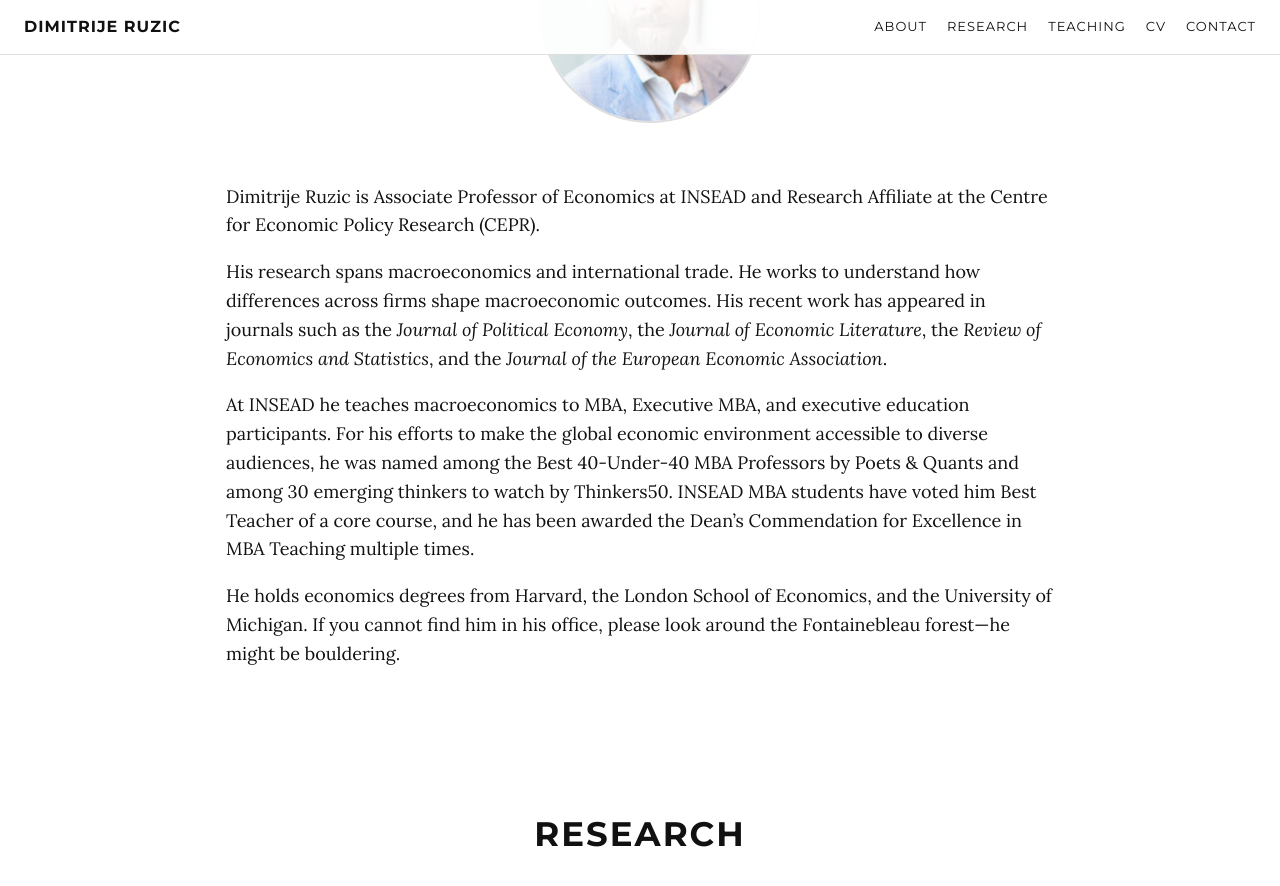
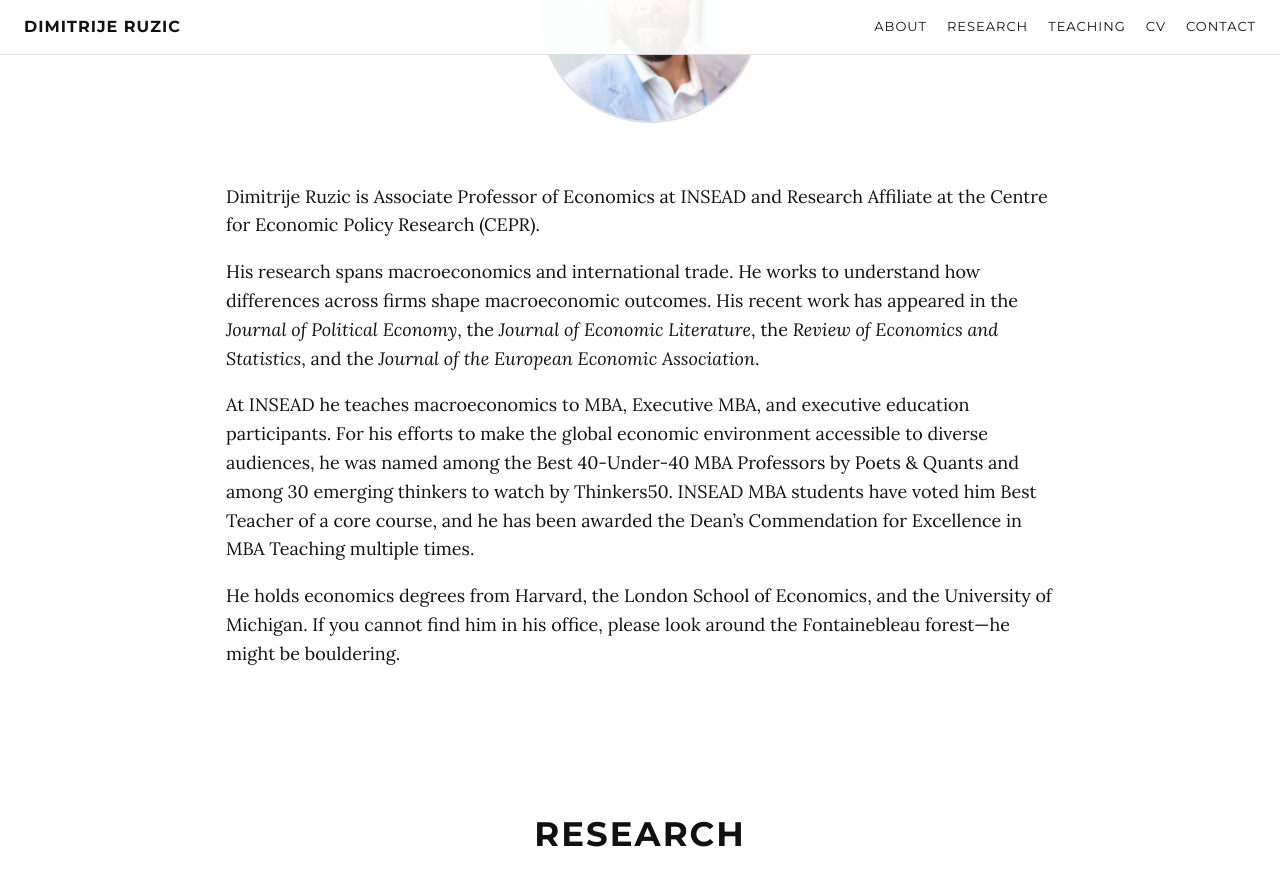
Before and after one commit to d-ruzic/d-ruzic.github.io, a Jekyll site: the page built from index.md, in a window 1280 px wide and 900 px high, scrolled down 443 px. Shown: the top 886 px of the window. Built offline with Jekyll 4.4.1, drawn with Linux system fonts in a browser that asks for light colours.

Commit message:
Bio: 'appeared in journals such as' -> 'appeared in'

```diff
--- a/index.md
+++ b/index.md
@@ -16,7 +16,7 @@ layout: default
 
 Dimitrije Ruzic is Associate Professor of Economics at INSEAD and Research Affiliate at the Centre for Economic Policy Research (CEPR).
 
-His research spans macroeconomics and international trade. He works to understand how differences across firms shape macroeconomic outcomes. His recent work has appeared in journals such as the *Journal of Political Economy*, the *Journal of Economic Literature*, the *Review of Economics and Statistics*, and the *Journal of the European Economic Association*.
+His research spans macroeconomics and international trade. He works to understand how differences across firms shape macroeconomic outcomes. His recent work has appeared in the *Journal of Political Economy*, the *Journal of Economic Literature*, the *Review of Economics and Statistics*, and the *Journal of the European Economic Association*.
 
 At INSEAD he teaches macroeconomics to MBA, Executive MBA, and executive education participants. For his efforts to make the global economic environment accessible to diverse audiences, he was named among the Best 40-Under-40 MBA Professors by Poets & Quants and among 30 emerging thinkers to watch by Thinkers50. INSEAD MBA students have voted him Best Teacher of a core course, and he has been awarded the Dean's Commendation for Excellence in MBA Teaching multiple times.
 
```
Also changed, not shown: preview-blue.md (deleted, +0 -9 lines).
